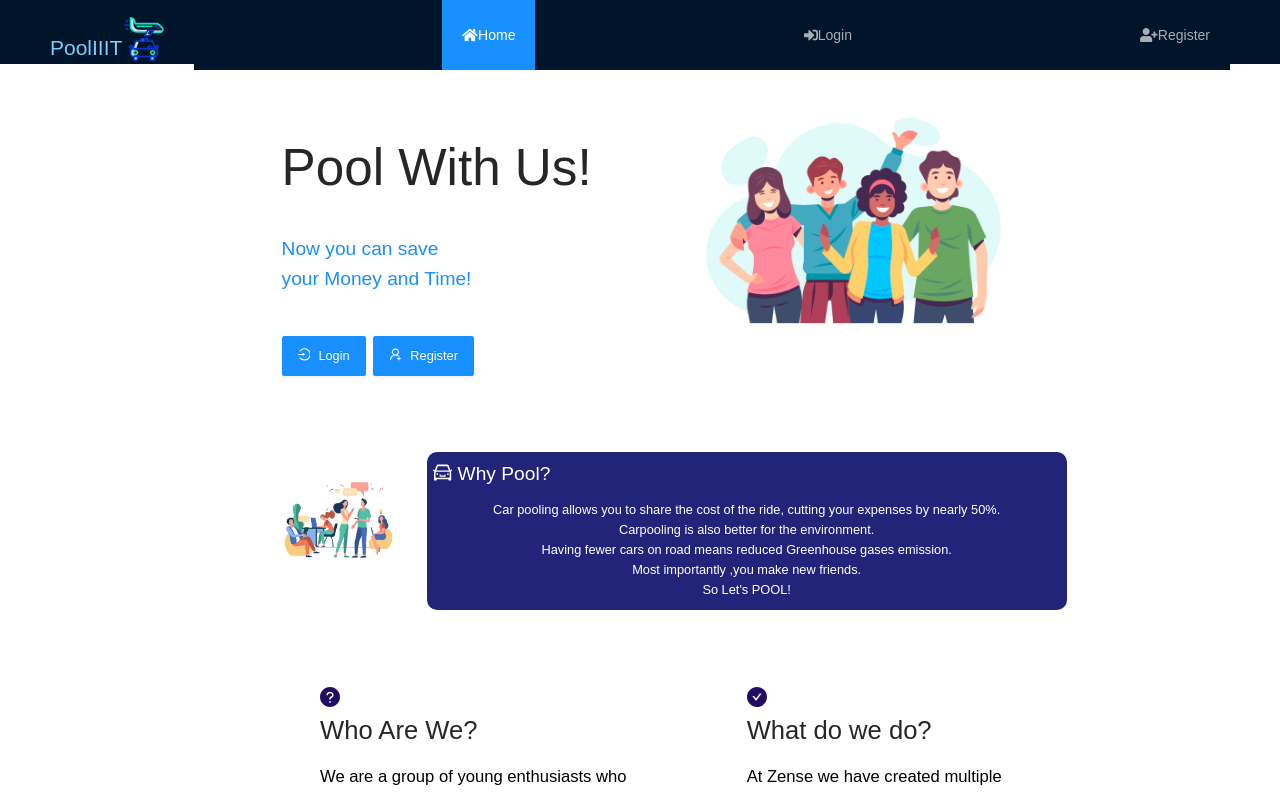
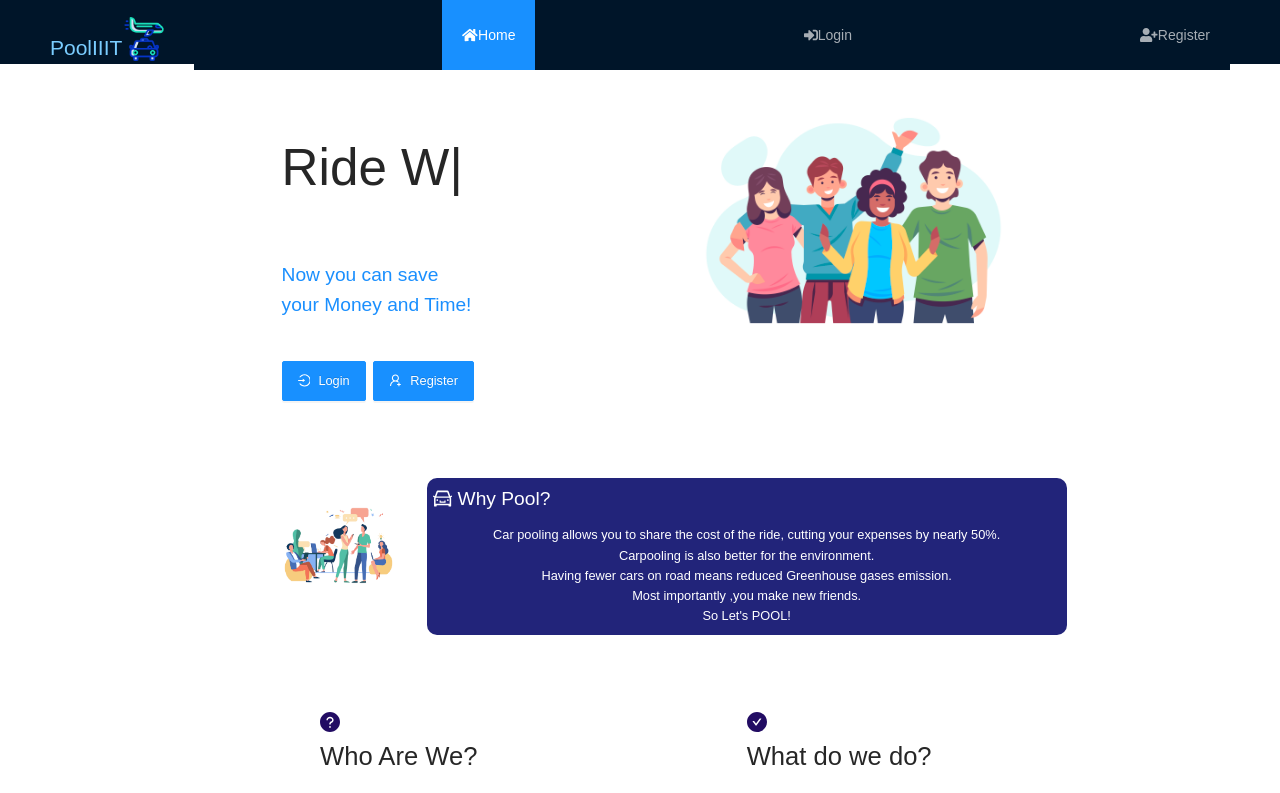
Before and after one commit to divyamagwl/PoolIIIT, a React (Create React App) app in the folder frontend/: page / in a window 1280 px wide. Shown: the top 793 px of the page. Built offline with nearby package versions, Linux system fonts and the light colour scheme.

Commit message:
Added Type writer effect (#56)

```diff
--- a/frontend/src/containers/Home.js
+++ b/frontend/src/containers/Home.js
@@ -16,6 +16,7 @@ import {
   ScheduleOutlined,
 } from '@ant-design/icons';
 
+import Typical from 'react-typical';
 import ScrollToTopBtn from './ScrollToTop';
 
 class Home extends Component {
@@ -38,7 +39,19 @@ class Home extends Component {
               }}
             >
               <h1 style={{ fontSize: '4vw', whiteSpace: 'nowrap' }}>
-                Pool With Us!
+                <Typical
+                loop={Infinity}
+
+                steps={[
+                  'Pool With Us!',
+                  1500,
+                  'Ride With Us!',
+                  1500,
+                  'Collab With Us!',
+                  1500
+                ]}>
+
+                </Typical>
               </h1>
               <p
                 style={{
@@ -187,6 +200,7 @@ class Home extends Component {
                   maxHeight: '7vw',
                 }}
               >
+
                 Car pooling allows you to share the cost of the ride, cutting
                 your expenses by nearly 50%.
                 <br />
```
